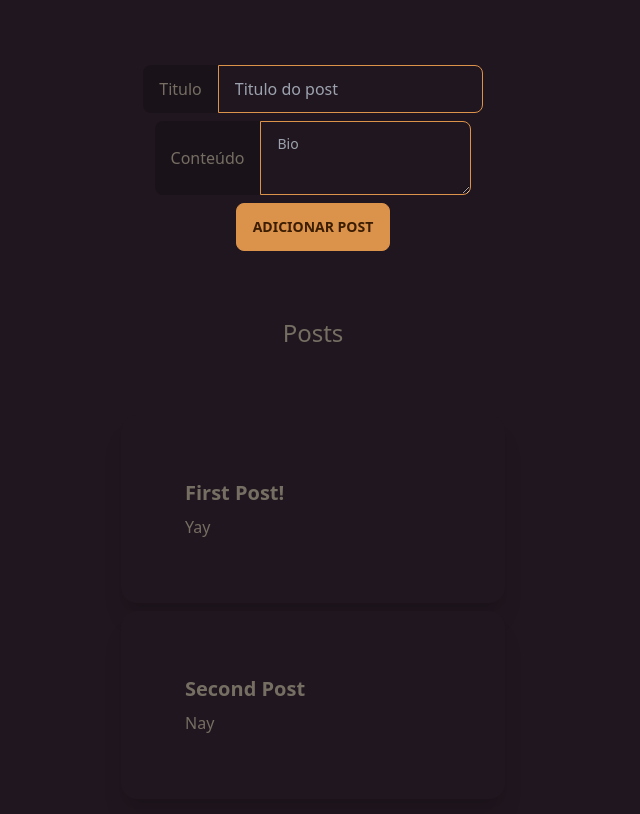
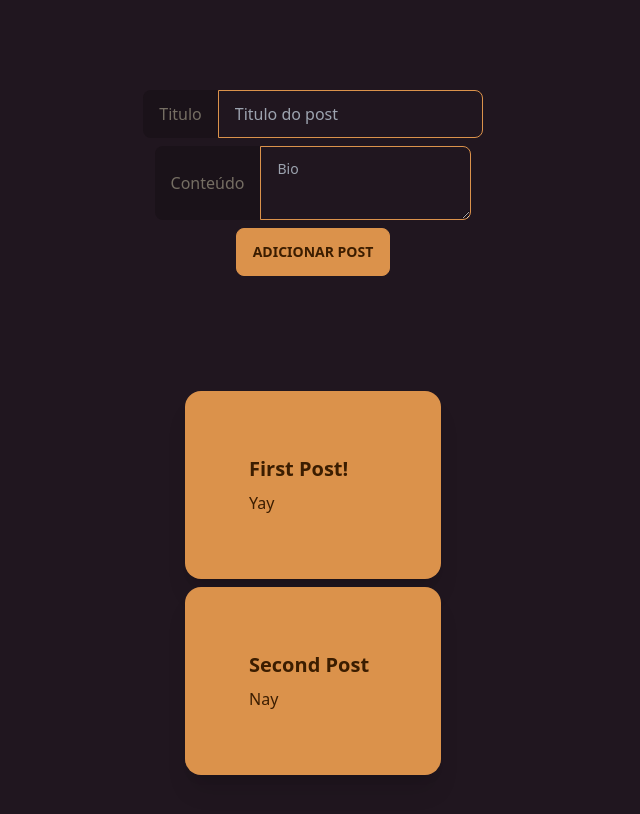
Before and after one commit to Lutefd/rtk-practice, a React (Vite) app: page / in a window 1280 px wide. Shown: the top 814 px of the page, without its empty margins (327-967 px from the left). Built offline with nearby package versions, Linux system fonts and the light colour scheme.

Commit message:
fix: overflowing card

```diff
--- a/src/components/PostsList.tsx
+++ b/src/components/PostsList.tsx
@@ -5,10 +5,12 @@ const PostsList = () => {
   const posts = useSelector(selectAllPosts);
   return (
     <>
-      <h1 className="text-2xl">Posts</h1>
-      <div className="grid place-items-center gap-2">
+      <div className="grid gap-2">
         {posts.map((post) => (
-          <div className="card w-96 bg-base-100 shadow-xl" key={post.id}>
+          <div
+            className="card w-64 bg-primary text-primary-content shadow-xl"
+            key={post.id}
+          >
             <div className="card-body">
               <h2 className="card-title">{post.title}</h2>
               <p className="text-start">{post.content}</p>
```
